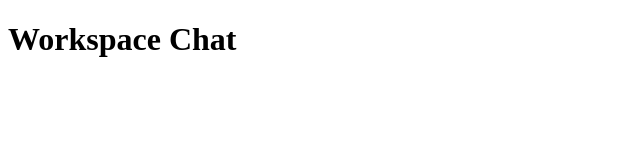
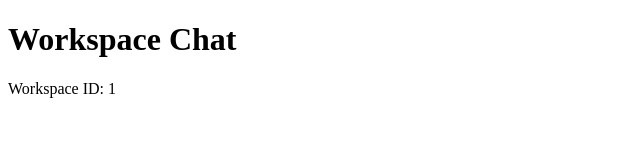
Before and after one commit to PrathamChaturvedi08/collaboration-platform, a React app in the folder frontend/: page /workspace/1 in a window 1280 px wide. Shown: the top 160 px of the page, without its empty margins (0-640 px from the left). Built offline with nearby package versions, Linux system fonts and the light colour scheme; sample sign-in values are in the browser's storage; the HTML template or start-up script is replaced by a standard one.

Commit message:
Add workspace navigation

```diff
--- a/frontend/src/pages/DashboardPage.jsx
+++ b/frontend/src/pages/DashboardPage.jsx
@@ -1,5 +1,6 @@
 import { useEffect, useState } from "react";
 import api from "../services/api";
+import { Link } from "react-router-dom";
 
 function DashboardPage() {
   const [user, setUser] = useState(null);
@@ -75,7 +76,9 @@ function DashboardPage() {
       <h2>Your Workspaces</h2>
 
       {workspaces.map((workspace) => (
-        <div key={workspace._id}>{workspace.name}</div>
+        <div key={workspace._id}>
+          <Link to={`/workspace/${workspace._id}`}>{workspace.name}</Link>
+        </div>
       ))}
     </div>
   );
--- a/frontend/src/pages/WorkspacePage.jsx
+++ b/frontend/src/pages/WorkspacePage.jsx
@@ -1,5 +1,15 @@
+import { useParams } from "react-router-dom";
+
 function WorkspacePage() {
-  return <h1>Workspace Chat</h1>;
+  const { id } = useParams();
+
+  return (
+    <div>
+      <h1>Workspace Chat</h1>
+
+      <p>Workspace ID: {id}</p>
+    </div>
+  );
 }
 
 export default WorkspacePage;
```
